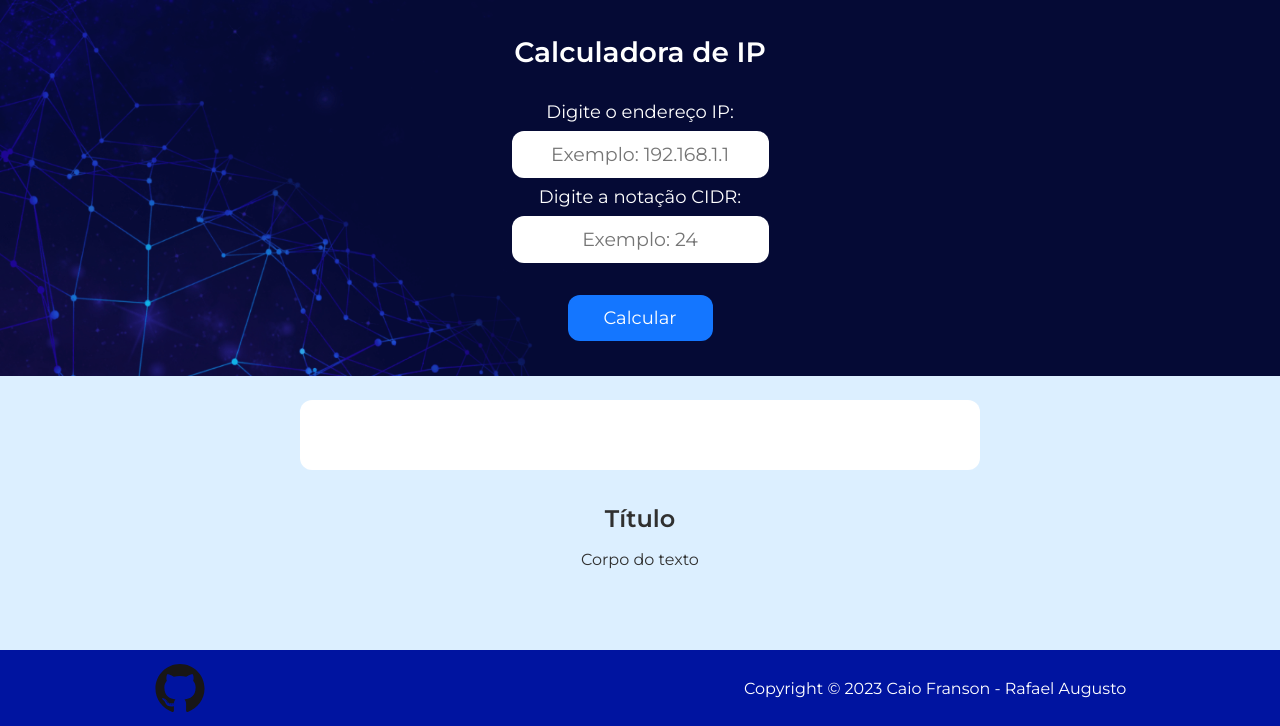
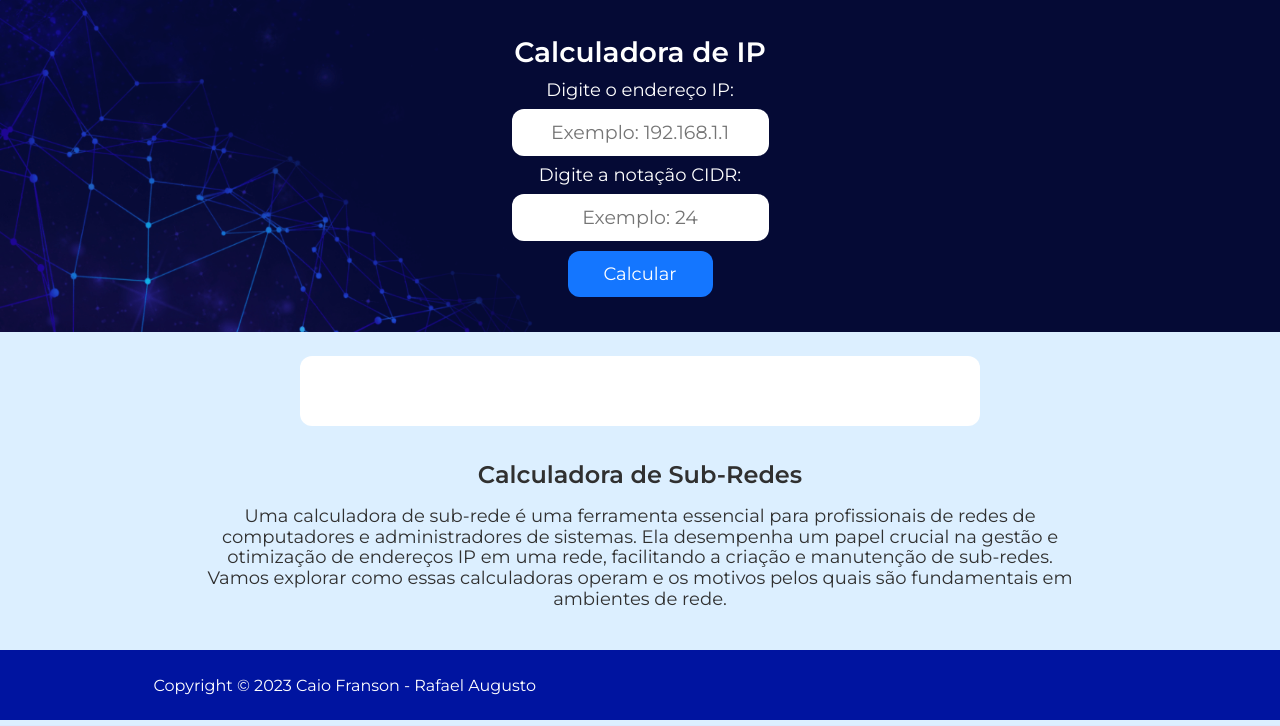
Before and after one commit to rafafrd/Calculadora-de-subrede, a PHP site: page / in a window 1280 px wide. Shown: the part 75-801 px from the top of the page. Run offline with PHP 8.4, Linux system fonts and the light colour scheme.

Commit message:
fix css: gap bug

```diff
--- a/cidr.php
+++ b/cidr.php
@@ -148,7 +148,6 @@
 
   </main>
   <footer>
-    <img src="./public/img/github-original.svg" alt="github" />
     <p>Copyright © 2023 Caio Franson - Rafael Augusto</p>
     <script src="./src/script/main.js"></script>
   </footer>
--- a/classes.php
+++ b/classes.php
@@ -97,7 +97,6 @@
   </main>
   <footer>
     <!-- <button id="theme-toggle">Alternar Tema</button> -->
-    <img src="./public/img/github-original.svg" alt="github" />
     <p>Copyright © 2023 Caio Franson - Rafael Augusto</p>
     <script src="./src/script/main.js"></script>
   </footer>
--- a/exibirip.php
+++ b/exibirip.php
@@ -73,7 +73,6 @@
 
   <footer>
 
-    <img src="./public/img/github-original.svg" alt="github" />
     <p>Copyright © 2023 Caio Franson - Rafael Augusto</p>
   </footer>
 </body>
--- a/index.php
+++ b/index.php
@@ -123,14 +123,14 @@
     </div>
 
     <div class="explicacao">
-        <h2>Título</h2>
-        <p>Corpo do texto</p>
+        <h2>Calculadora de Sub-Redes</h2>
+        <p style="font-size: large;" >Uma calculadora de sub-rede é uma ferramenta essencial para profissionais de redes de computadores e administradores de sistemas. Ela desempenha um papel crucial na gestão e otimização de endereços IP em uma rede, facilitando a criação e manutenção de sub-redes. Vamos explorar como essas calculadoras operam e os motivos pelos quais são fundamentais em ambientes de rede.
+        </p>
     </div>
 
 </main>
 
 <footer>
-  <img src="./public/img/github-original.svg" alt="github" />
   <p>Copyright © 2023 Caio Franson - Rafael Augusto</p>
   <script src="./src/script/main.js"></script>
 </footer>
--- a/public/style/style.css
+++ b/public/style/style.css
@@ -24,12 +24,12 @@ form {
   display: flex;
   flex-direction: column;
   align-items: center;
-  gap: 32px;
+  gap: 10px;
   width: 100%;
 }
 
 form h2 {
-  color: white;
+  color: black;
   text-align: center;
 }
 
@@ -101,10 +101,11 @@ form h2 {
   margin: 24px 0;
   text-align: center;
   min-height: 70px;
+  font-size: 100px;
 }
 
 .text {
-  font-size: 18px;
+  font-size: 20px;
   max-width: 800px;
   text-align: center;
 }
@@ -182,6 +183,10 @@ form h2 {
     width: 100vw;
   }
 
+  form h2 {
+    color: white;
+  }
+
   .title {
     color: white;
   }
```
